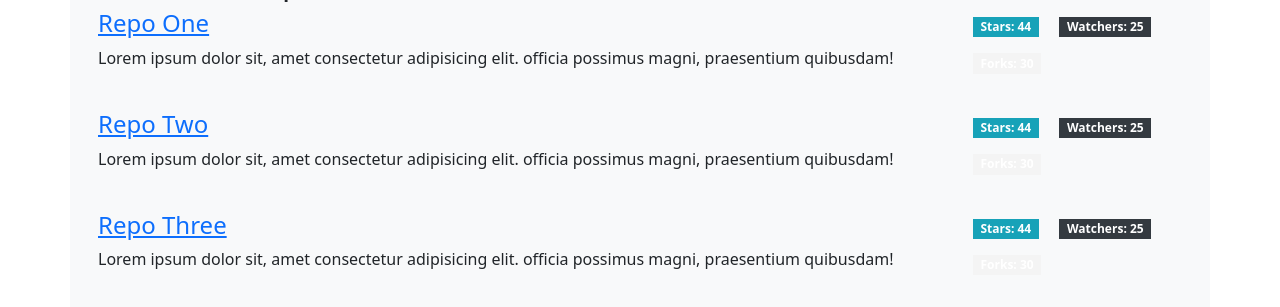
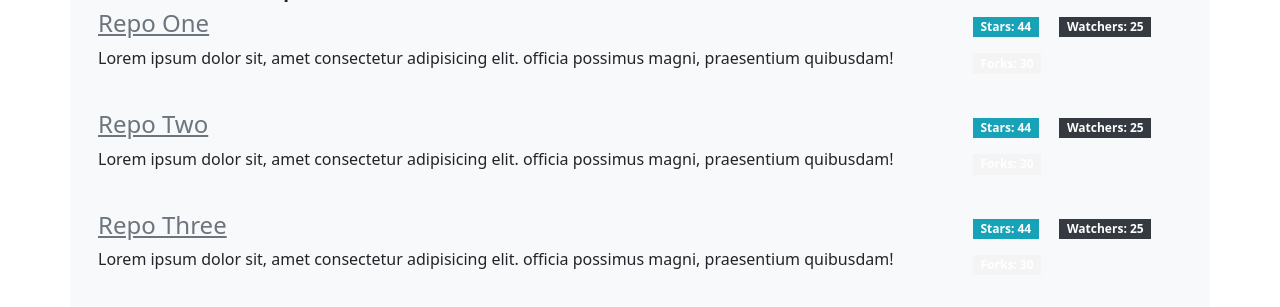
Before and after one commit to Ousman37/css-framework-CA, a website: page profile2.html in a window 1280 px wide. Shown: the part 1576-1883 px from the top of the page. Drawn offline with nearby package versions, Linux system fonts and the light colour scheme.

Commit message:
working on markup linking the pages.

```diff
--- a/profile2.html
+++ b/profile2.html
@@ -49,7 +49,7 @@
           </li>
         </ul>
 
-        <a href="#" class="get-started-btn scrollto">Get Started</a>
+        <a href="/create-profile.html" class="get-started-btn scrollto">Get Started</a>
       </div>
     </nav>
   </header>
@@ -158,7 +158,7 @@
 
         <div class="repo bg-light my-1 p-1">
           <div>
-            <h4> <a href="#">Repo One </a></h4>
+            <h4> <a class="text-muted"  href="#">Repo One </a></h4>
             <p>Lorem ipsum dolor sit, amet consectetur adipisicing elit. officia possimus magni, praesentium quibusdam!
             </p>
           </div>
@@ -174,7 +174,7 @@
 
         <div class="repo bg-light my-1 p-1">
           <div>
-            <h4> <a href="#">Repo Two</a></h4>
+            <h4> <a class="text-muted" href="#">Repo Two</a></h4>
             <p>Lorem ipsum dolor sit, amet consectetur adipisicing elit. officia possimus magni, praesentium quibusdam!
             </p>
           </div>
@@ -190,7 +190,7 @@
 
         <div class="repo bg-light my-1 p-1">
           <div>
-            <h4> <a href="#">Repo Three</a></h4>
+            <h4> <a class="text-muted" href="#">Repo Three</a></h4>
             <p>Lorem ipsum dolor sit, amet consectetur adipisicing elit. officia possimus magni, praesentium quibusdam!
             </p>
           </div>
```
Also changed, not shown: add-education.html (+1 -1 lines), add-experience.html (+1 -1 lines), dashboard.html (+1 -1 lines), login.html (+1 -1 lines), posts.html (+1 -1 lines), profile4.html (+4 -4 lines), profile6.html (+4 -4 lines), register.html (+1 -1 lines).
